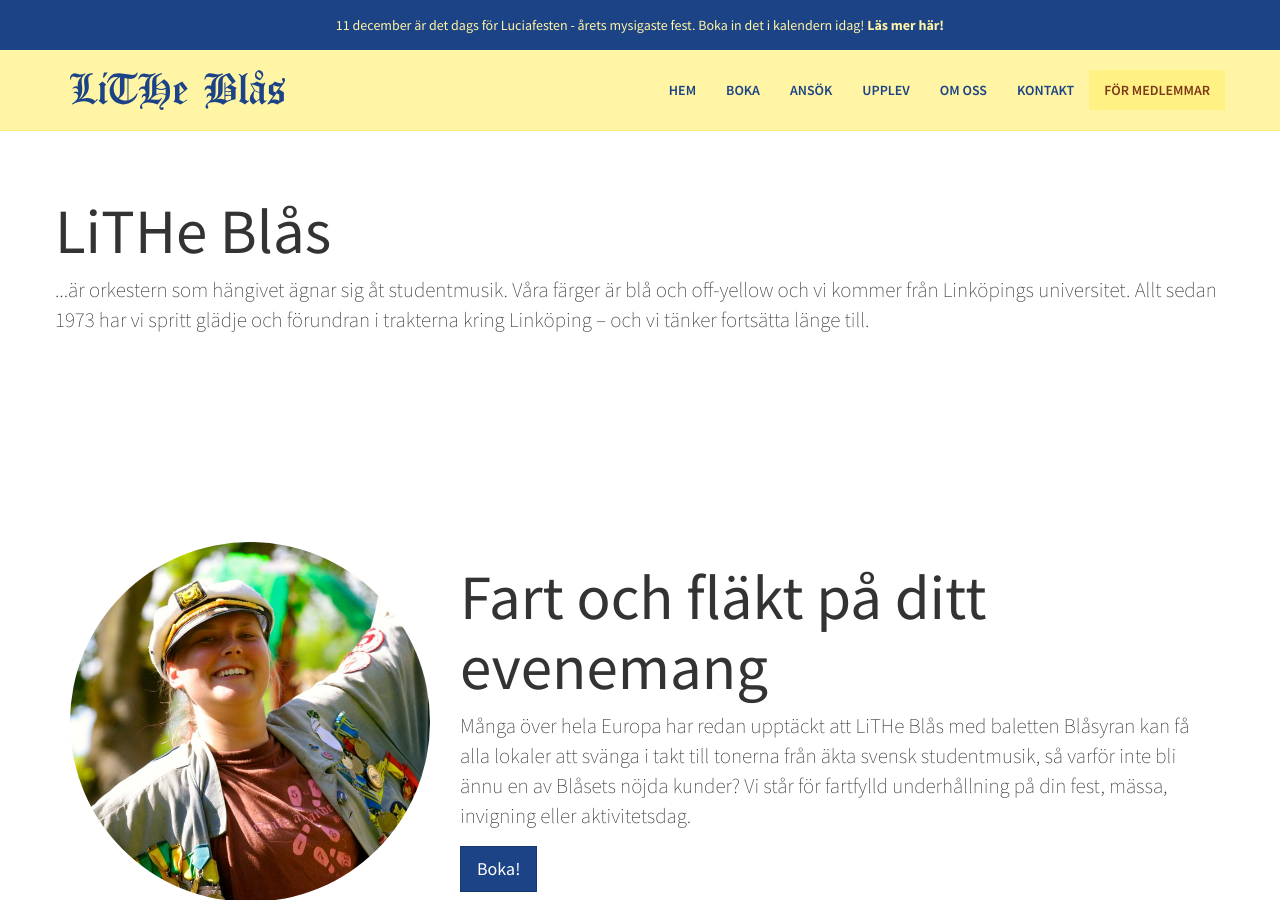
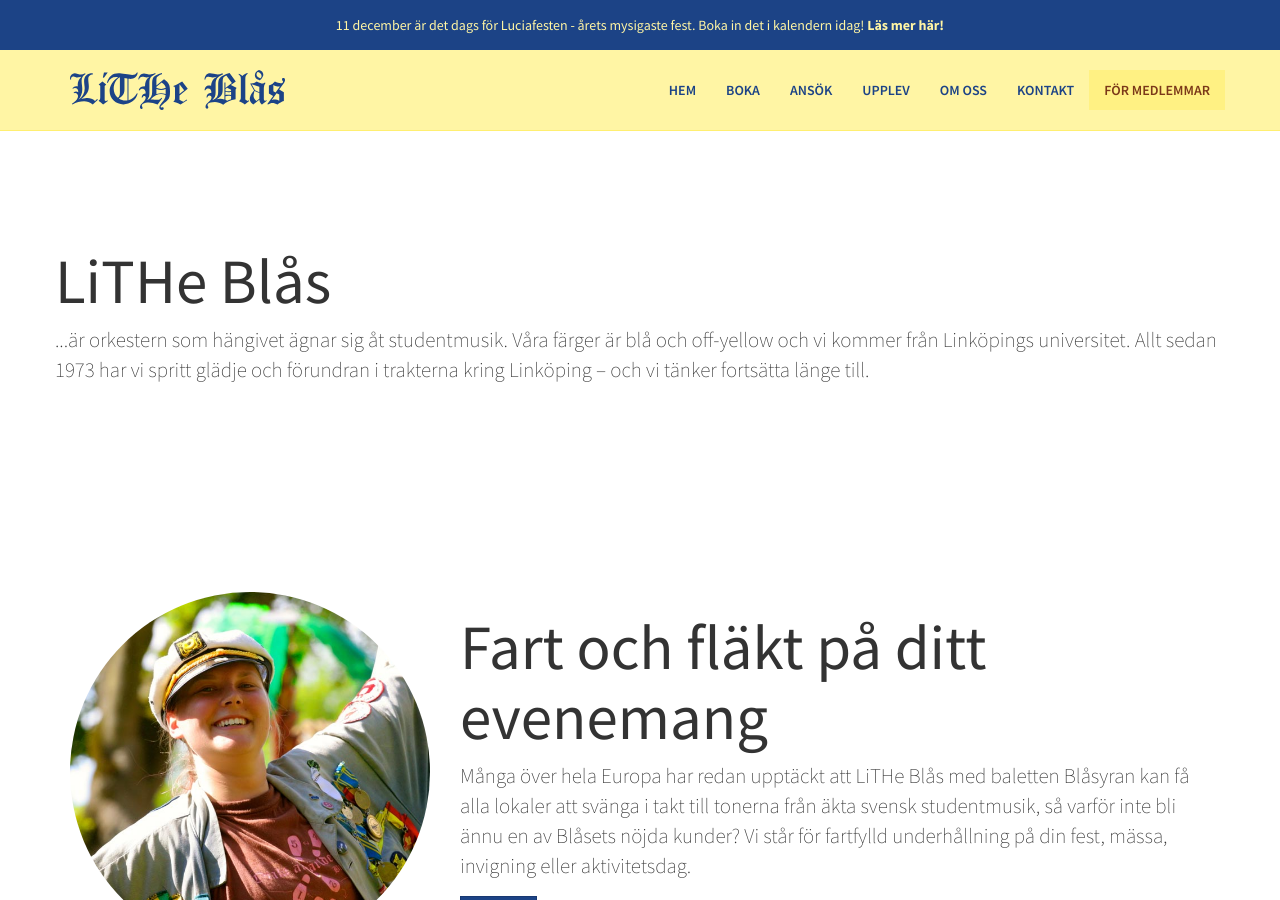
Before and after one commit to litheblas/litheblas.org, a Jekyll site: the page built from index.md, in a window 1280 px wide and 900 px high. Built offline with Jekyll 4.4.1, drawn with Linux system fonts in a browser that asks for light colours; nearby versions of some CDN libraries.

Commit message:
Margin fix for promo banner

```diff
--- a/_layouts/default.html
+++ b/_layouts/default.html
@@ -7,7 +7,7 @@
 
     {%- include header.html -%}
 
-    <main class="page-content" aria-label="Content">
+    <main class="page-content" style="margin-top: 130px;" aria-label="Content">
       <div class="wrapper">
         {{ content }}
       </div>
```
